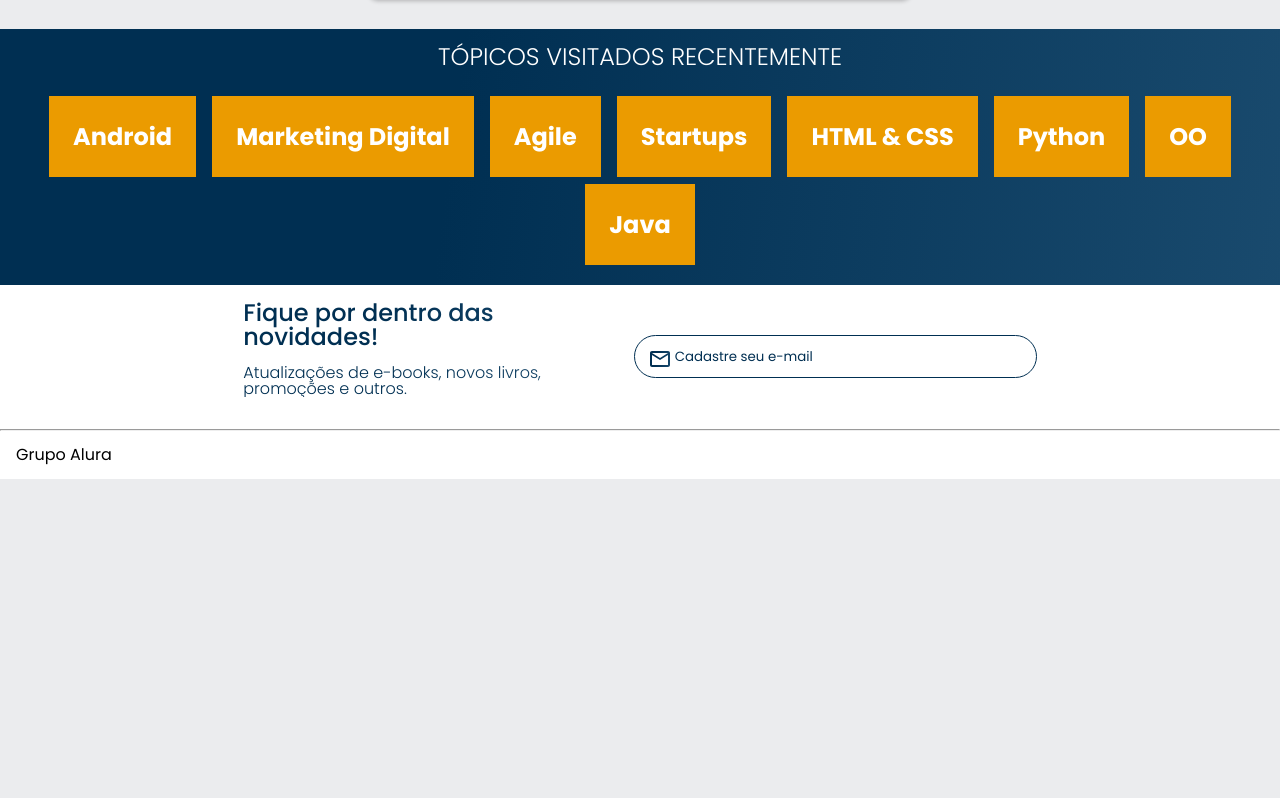
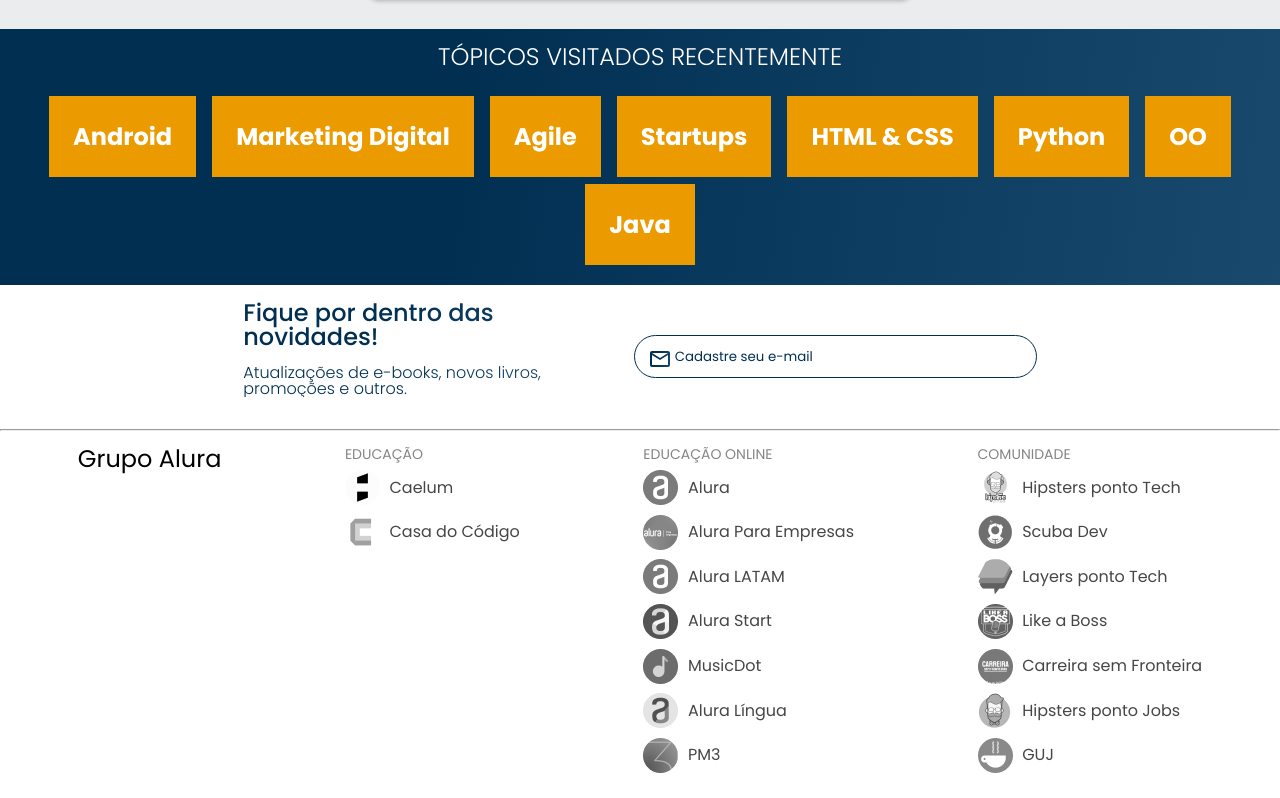
Before and after one commit to GabrielRARodrigues/Alura-AluraBooks, a plain HTML site: page index.html in a window 1280 px wide. Shown: the part 1951-2749 px from the top of the page. Before the commit the page ends 2430 px from the top, so only its background shows below. Drawn offline with nearby package versions, Linux system fonts and the light colour scheme.

Commit message:
montando o layout resposivo para tablets(1024) do rodape

```diff
--- a/index.html
+++ b/index.html
@@ -316,6 +316,88 @@
     <hr />
     <footer class="rodape">
       <h2 class="rodape__titulo">Grupo Alura</h2>
+      <ul class="lista-rodape">
+        <li class="lista-rodape__titulo">EDUCAÇÃO</li>
+        <li class="lista-rodape__item">
+          <img src="img/Caelum.png" alt="Logo da caelum" />
+          <a href="#" class="lista-rodape__link">Caelum</a>
+        </li>
+        <li class="lista-rodape__item">
+          <img src="img/CasaDoCodigo.png" alt="Logo da casa do código" />
+          <a href="#" class="lista-rodape__link">Casa do Código</a>
+        </li>
+      </ul>
+      <ul class="lista-rodape">
+        <li class="lista-rodape__titulo">EDUCAÇÃO ONLINE</li>
+        <li class="lista-rodape__item">
+          <img src="img/Alura.png" alt="Logo da alura" /><a
+            href="#"
+            class="lista-rodape__link"
+            >Alura</a
+          >
+        </li>
+        <li class="lista-rodape__item">
+          <img src="img/AluraEmpresas.png" alt="Logo da alura empresas" />
+          <a href="#" class="lista-rodape__link">Alura Para Empresas</a>
+        </li>
+        <li class="lista-rodape__item">
+          <img src="img/AluraLatam.png" alt="Logo da alura latam" />
+          <a href="#" class="lista-rodape__link">Alura LATAM</a>
+        </li>
+        <li class="lista-rodape__item">
+          <img src="img/AluraStart.png" alt="Logo da alura start" />
+          <a href="#" class="lista-rodape__link">Alura Start</a>
+        </li>
+        <li class="lista-rodape__item">
+          <img src="img/MusicDot.png" alt="Logo da MusicDot " />
+          <a href="#" class="lista-rodape__link">MusicDot</a>
+        </li>
+        <li class="lista-rodape__item">
+          <img src="img/AluraLingua.png" alt="Logo da alura lingua" />
+          <a href="#" class="lista-rodape__link">Alura Língua</a>
+        </li>
+        <li class="lista-rodape__item">
+          <img src="img/PM3.png" alt="Logo da PM3" />
+          <a href="#" class="lista-rodape__link">PM3</a>
+        </li>
+      </ul>
+      <ul class="lista-rodape">
+        <li class="lista-rodape__titulo">COMUNIDADE</li>
+        <li class="lista-rodape__item">
+          <img src="img/HipstersTech.png" alt="Logo do hipsters ponto tech" />
+          <a href="#" class="lista-rodape__link">Hipsters ponto Tech</a>
+        </li>
+        <li class="lista-rodape__item">
+          <img src="img/Scuba.png" alt="Logo da scuba dev" />
+          <a href="#" class="lista-rodape__link">Scuba Dev</a>
+        </li>
+        <li class="lista-rodape__item">
+          <img
+            src="img/Layers.png"
+            alt="Logo do layers ponto T
+          ech"
+          /><a href="#" class="lista-rodape__link">Layers ponto Tech</a>
+        </li>
+        <li class="lista-rodape__item">
+          <img src="img/LikeABoss.png" alt="Logo do likeaboss" />
+          <a href="#" class="lista-rodape__link">Like a Boss</a>
+        </li>
+        <li class="lista-rodape__item">
+          <img
+            src="img/CarreiraSemFronteira.png"
+            alt="Logo da carreira sem fronteira"
+          />
+          <a href="#" class="lista-rodape__link">Carreira sem Fronteira</a>
+        </li>
+        <li class="lista-rodape__item">
+          <img src="img/HipstersJobs.png" alt="Logo do hypsters ponto jobs" />
+          <a href="#" class="lista-rodape__link">Hipsters ponto Jobs</a>
+        </li>
+        <li class="lista-rodape__item">
+          <img src="img/GUJ.png" alt="Logo do guj" />
+          <a href="#" class="lista-rodape__link">GUJ</a>
+        </li>
+      </ul>
     </footer>
     <script src="https://cdn.jsdelivr.net/npm/swiper@8/swiper-bundle.min.js"></script>
     <script>
--- a/styles.css
+++ b/styles.css
@@ -14,6 +14,8 @@
   --azul: #002f52;
   --fonte-secundaria: 'Josefin Sans';
   --preto: #000000;
+  --cinza: #474646;
+  --cinza-claro: #858585;
 }
 body {
   background-color: var(--cor-de-fundo);
--- a/styles/footer.css
+++ b/styles/footer.css
@@ -6,3 +6,37 @@ hr {
   background-color: var(--branco);
   padding: 1em;
 }
+
+.lista-rodape {
+  display: none;
+}
+
+@media screen and (min-width: 1024px) {
+  .rodape {
+    display: flex;
+    justify-content: space-around;
+  }
+  .rodape__titulo {
+    font-size: 24px;
+  }
+
+  .lista-rodape__item {
+    display: flex;
+    align-items: center;
+    margin-block: 0.6em;
+  }
+
+  .lista-rodape__link {
+    text-decoration: none;
+    color: var(--cinza);
+    margin-left: 0.6em;
+  }
+
+  .lista-rodape__titulo {
+    font-size: 14px;
+    color: var(--cinza-claro);
+  }
+  .lista-rodape {
+    display: block;
+  }
+}
```
